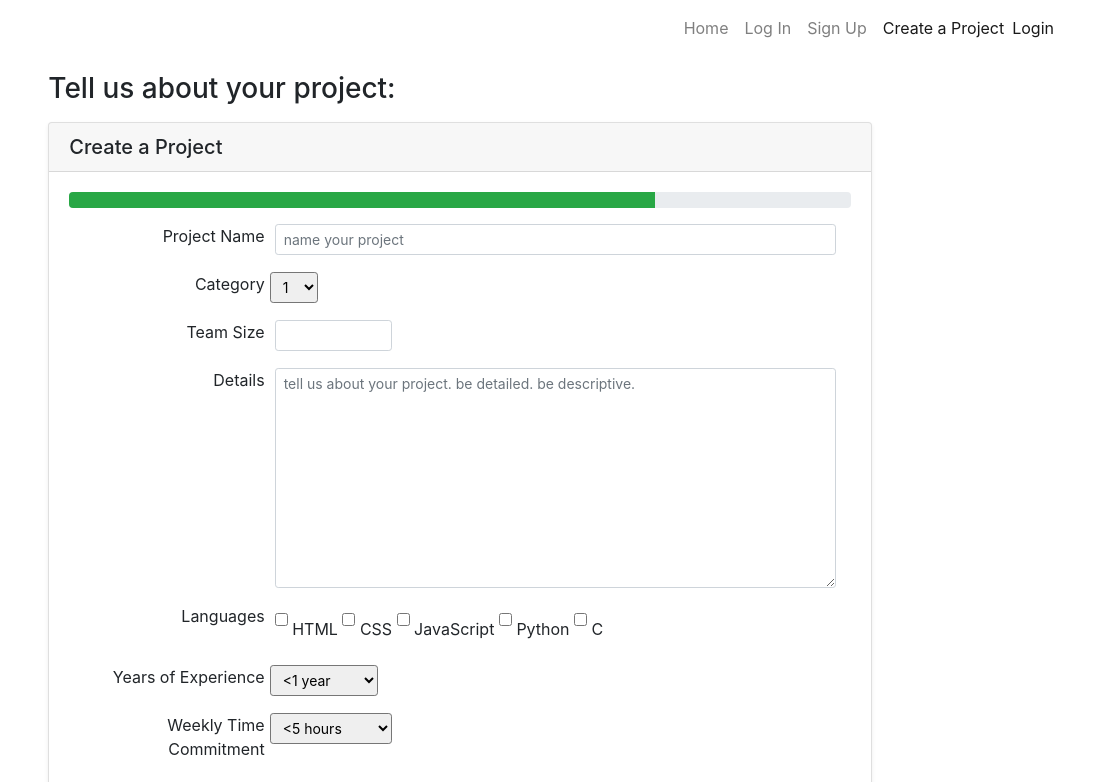
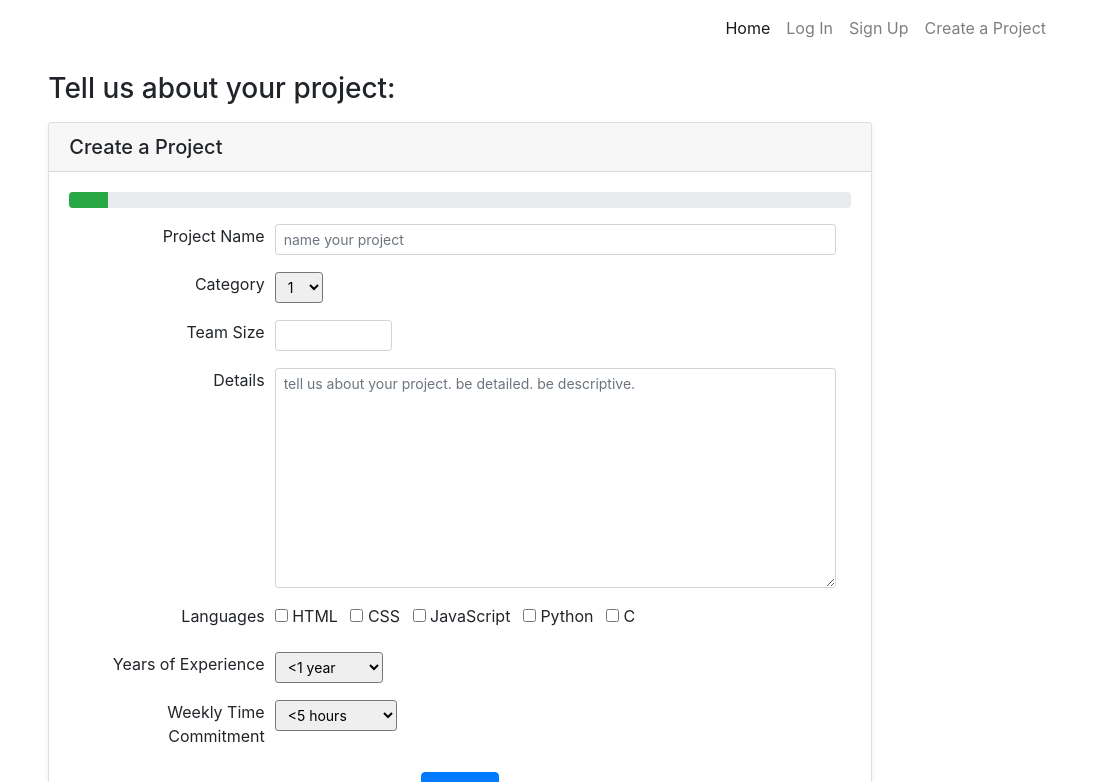
Before and after one commit to mikerchen/portfolio-proj, a website: page create_a_project.html in a window 1280 px wide. Shown: the top 782 px of the page, 180-1280 px from the left. Drawn offline with nearby package versions, Linux system fonts and the light colour scheme.

Commit message:
nav update for create a project, project page. create a project form update

```diff
--- a/create_a_project.html
+++ b/create_a_project.html
@@ -22,27 +22,22 @@
                 <div class="col-2">
                     <a class="navbar brand" href="#"><img src="img/placeholder-logo.png" height="30"></a>
                 </div>
-                <div class="col-4">
+                <div class="col-2">
 
                 </div>
                 <div class="col">
-                    <nav class="navbar navbar-expand-sm navbar-light sticky-top ">
+                    <nav class="navbar navbar-expand-lg navbar-light sticky-top ">
                         <div class="container">
                              <button class="navbar-toggler ml-auto" type="button" data-toggle="collapse" data-target="#nucampNavbar">
                                  <span class="navbar-toggler-icon"></span>
                              </button>
                              <div class="collapse navbar-collapse" id="nucampNavbar">
-                                  <ul class="navbar-nav ml-auto">
-                                      <li class="nav-item"><a class="nav-link" href="index.html"> Home</a></li>
+                                  <ul class="navbar-nav ml-auto text-right">
+                                      <li class="nav-item active"><a class="nav-link" href="#"> Home</a></li>
                                       <li class="nav-item"><a class="nav-link" href="#"> Log In</a></li>
                                       <li class="nav-item"><a class="nav-link" href="#"> Sign Up</a></li>
-                                      <li class="nav-item active"><a class="nav-link" href="#"> Create a Project</a></li>
+                                      <li class="nav-item"><a class="nav-link" href="create_a_project.html"> Create a Project</a></li>
                                   </ul>
-                                  <span class="navbar-text">
-                                      <a role="button" data-toggle="modal" data-target="#loginModal">
-                                          Login
-                                      </a>
-                                  </span>
                              </div>
                         </div>
                      </nav>
@@ -59,7 +54,7 @@
                     <h5 class="card-header">Create a Project</h5>
                     <div class="card-body">
                         <div class="progress">
-                            <div class="progress-bar bg-success" role="progressbar" aria-valuenow="75" aria-valuemin="0" aria-valuemax="100" style="width: 75%"></div>
+                            <div class="progress-bar bg-success" role="progressbar" aria-valuenow="100" aria-valuemin="0" aria-valuemax="100" style="width: 5%"></div>
                         </div>
                         <div class="container-fluid mt-3">
                             <form>
@@ -68,13 +63,14 @@
                                         <label for="projectName">Project Name</label>
                                     </div>
                                     <div class="form-group col">
-                                        <input type="text" class="form-control form-control-sm" id="projectName" placeholder="name your project" >
+                                        <input type="text" class="form-control form-control-sm" id="projectName" oninput="progressBar()" placeholder="name your project" >
                                     </div>
                                 </div>
                                 <div class="form-row">
                                     <div class="form-group col-3 text-right">
                                         <label for="category" class="form-control-label">Category</label>
                                     </div>
+                                    <div class="col">
                                         <select id="category" name="category" class="form-control-sm">
                                             <option name="category" value="1">1</option>
                                             <option name="category" value="2">2</option>
@@ -82,6 +78,7 @@
                                             <option name="category" value="4">4</option>
                                             <option name="category" value="5">5</option>
                                         </select>
+                                    </div>
                                 </div>
                                 <div class="form-row">
                                     <div class="form-group col-3 text-right">
@@ -103,23 +100,24 @@
                                     <div class="form-group col-3 text-right">
                                         <label for="languages">Languages</label>
                                     </div>
-                                    <div class="form-group col">
-                                        <input type="checkbox" class="form-control-sm" name="language" id="html" value="html">
-                                        <label for="html" class="form-control-label">HTML</label>
-                                        <input type="checkbox" class="form-control-sm" name="language" id="css" value="css">
-                                        <label for="css" class="form-control-label">CSS</label>
-                                        <input type="checkbox" class="form-control-sm" name="language" id="js" value="js">
-                                        <label for="js" class="form-control-label">JavaScript</label>
-                                        <input type="checkbox" class="form-control-sm" name="language" id="python" value="python">
-                                        <label for="python" class="form-control-label">Python</label>
-                                        <input type="checkbox" class="form-control-sm" name="language" id="c" value="c">
-                                        <label for="c" class="form-control-label">C</label>
+                                    <div class="form-check form-switch col">
+                                        <input type="checkbox" name="language" id="html" value="html">
+                                        <label for="html" class="mr-2">HTML</label>
+                                        <input type="checkbox" name="language" id="css" value="css">
+                                        <label for="css" class="mr-2">CSS</label>
+                                        <input type="checkbox" name="language" id="js" value="js">
+                                        <label for="js" class="mr-2">JavaScript</label>
+                                        <input type="checkbox" name="language" id="python" value="python">
+                                        <label for="python" class="mr-2">Python</label>
+                                        <input type="checkbox" name="language" id="c" value="c">
+                                        <label for="c" class="mr-2">C</label>
                                     </div>
                                 </div>
                                 <div class="form-row">
                                     <div class="form-group col-3 text-right">
                                         <label for="years" class="form-control-label">Years of Experience</label>
                                     </div>
+                                    <div class="col">
                                         <select id="years" name="years" class="form-control-sm">
                                             <option value="&#60;1 year">&#60;1 year</option>
                                             <option value="1-3 years">1-3 years</option>
@@ -128,10 +126,12 @@
                                             <option value="10+ years">10 years</option>
                                         </select>
                                     </div>
+                                </div>
                                 <div class="form-row">
                                     <div class="form-group col-3 text-right">
                                         <label for="hours" class="form-control-label">Weekly Time Commitment</label>
                                     </div>
+                                    <div class="col">
                                         <select id="hours" name="hours" class="form-control-sm">
                                             <option value="&#60;5 hours">&#60;5 hours</option>
                                             <option value="5-10 hours">5-10 hours</option>
@@ -139,6 +139,7 @@
                                             <option value="20-40 hours">20-40 hours</option>
                                             <option value="40+ hours">40+ hours</option>
                                         </select>
+                                    </div>
                                 </div>
                                 <div class="form-row">
                                     <button type="submit" class="btn btn-primary btn-md mx-auto">Submit</button>
@@ -181,5 +182,12 @@
     <script src="node_modules/jquery/dist/jquery.slim.min.js"></script>
     <script src="node_modules/popper.js/dist/umd/popper.min.js"></script>
     <script src="node_modules/bootstrap/dist/js/bootstrap.min.js"></script>
+    <script>
+        function progressBar() {
+            nameInput = document.getElementById("projectName").value;
+        }
+
+    </script>
+
 </body>
 </html>
```
Also changed, not shown: project_page.html (+4 -9 lines). Lines whose indentation alone changed are shown as unchanged.
